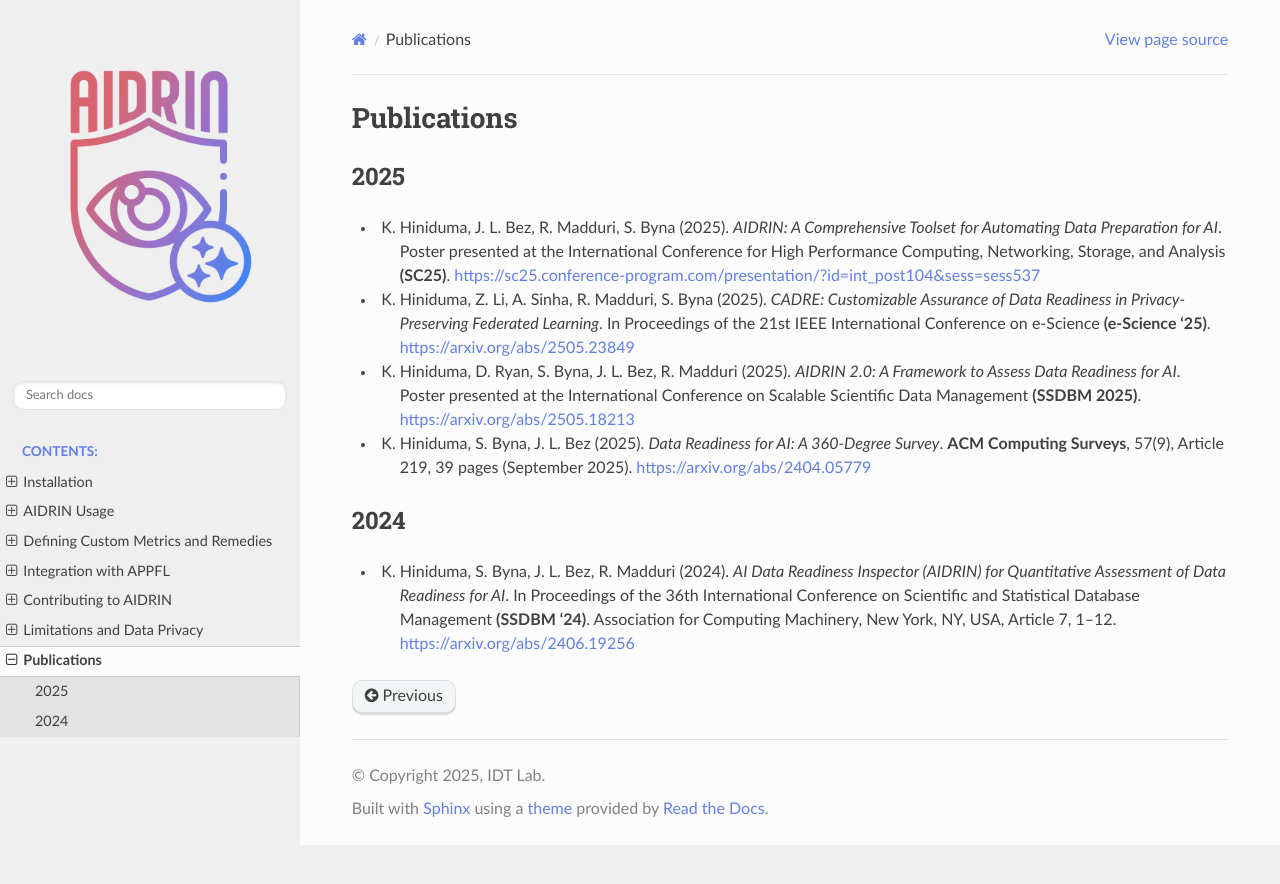
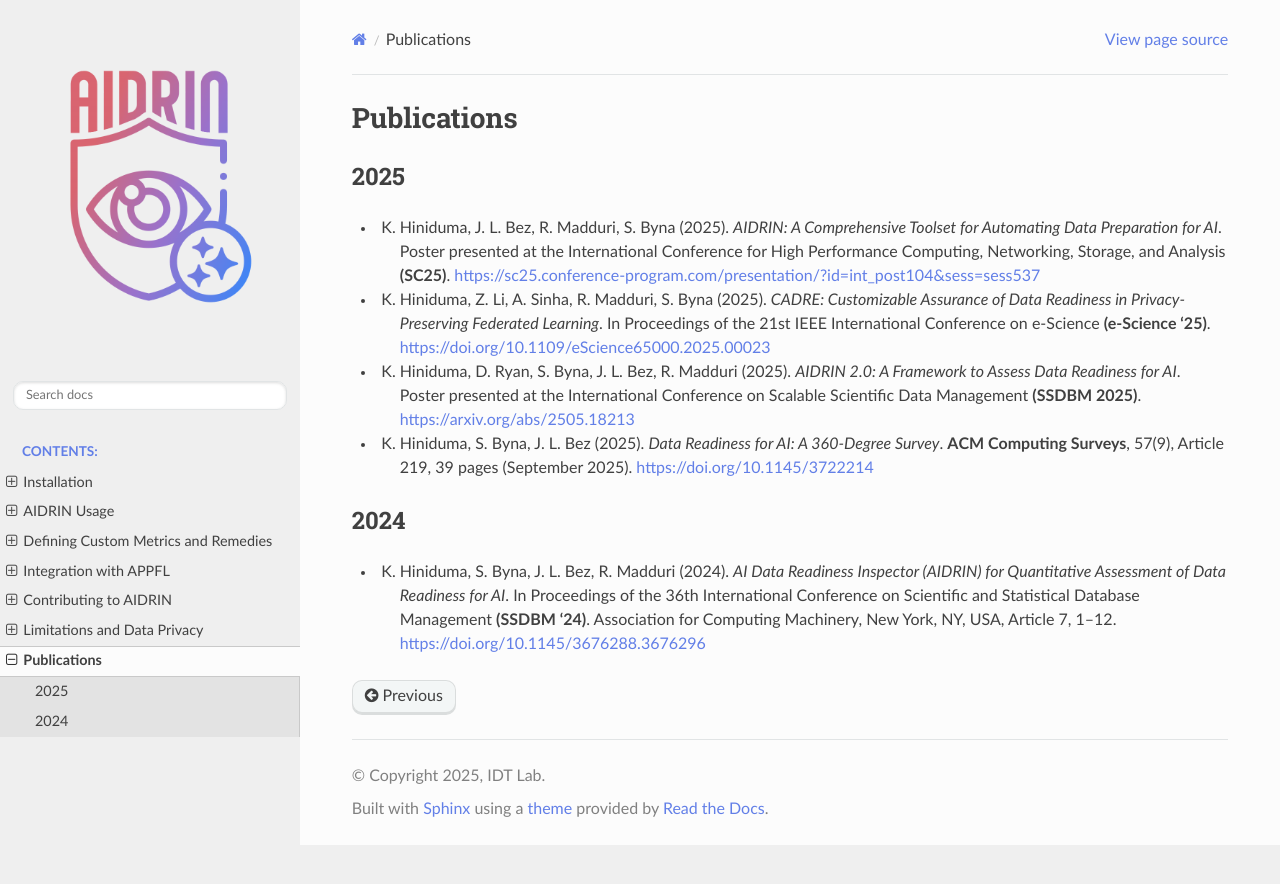
Before and after one commit to idtlab/AIDRIN, a Sphinx documentation site: the page built from docs/source/publications.rst, in a window 1280 px wide. Shown: the top 884 px of the page. Built offline with Sphinx 7.4.7 and the Read the Docs theme 3.1.0, drawn with Linux system fonts in a browser that asks for light colours; some of the changed lines change nothing that is shown.

Commit message:
publication doi added

```diff
--- a/docs/source/publications.rst
+++ b/docs/source/publications.rst
@@ -6,13 +6,13 @@ Publications
 
 - K. Hiniduma, J. L. Bez, R. Madduri, S. Byna (2025). *AIDRIN: A Comprehensive Toolset for Automating Data Preparation for AI*. Poster presented at the International Conference for High Performance Computing, Networking, Storage, and Analysis **(SC25)**. https://sc25.conference-program.com/presentation/?id=int_post104&sess=sess537
 
-- K. Hiniduma, Z. Li, A. Sinha, R. Madduri, S. Byna (2025). *CADRE: Customizable Assurance of Data Readiness in Privacy-Preserving Federated Learning*. In Proceedings of the 21st IEEE International Conference on e-Science **(e-Science '25)**. https://arxiv.org/abs/2505.23849
+- K. Hiniduma, Z. Li, A. Sinha, R. Madduri, S. Byna (2025). *CADRE: Customizable Assurance of Data Readiness in Privacy-Preserving Federated Learning*. In Proceedings of the 21st IEEE International Conference on e-Science **(e-Science '25)**. https://doi.org/10.1109/eScience65000.2025.00023
 
 - K. Hiniduma, D. Ryan, S. Byna, J. L. Bez, R. Madduri (2025). *AIDRIN 2.0: A Framework to Assess Data Readiness for AI*. Poster presented at the International Conference on Scalable Scientific Data Management **(SSDBM 2025)**. https://arxiv.org/abs/2505.18213
 
-- K. Hiniduma, S. Byna, J. L. Bez (2025). *Data Readiness for AI: A 360-Degree Survey*. **ACM Computing Surveys**, 57(9), Article 219, 39 pages (September 2025). https://arxiv.org/abs/2404.05779
+- K. Hiniduma, S. Byna, J. L. Bez (2025). *Data Readiness for AI: A 360-Degree Survey*. **ACM Computing Surveys**, 57(9), Article 219, 39 pages (September 2025). https://doi.org/10.1145/3722214
 
 2024
 ----
 
-- K. Hiniduma, S. Byna, J. L. Bez, R. Madduri (2024). *AI Data Readiness Inspector (AIDRIN) for Quantitative Assessment of Data Readiness for AI*. In Proceedings of the 36th International Conference on Scientific and Statistical Database Management **(SSDBM '24)**. Association for Computing Machinery, New York, NY, USA, Article 7, 1–12. https://arxiv.org/abs/2406.19256
+- K. Hiniduma, S. Byna, J. L. Bez, R. Madduri (2024). *AI Data Readiness Inspector (AIDRIN) for Quantitative Assessment of Data Readiness for AI*. In Proceedings of the 36th International Conference on Scientific and Statistical Database Management **(SSDBM '24)**. Association for Computing Machinery, New York, NY, USA, Article 7, 1–12. https://doi.org/10.1145/3676288.3676296
```
